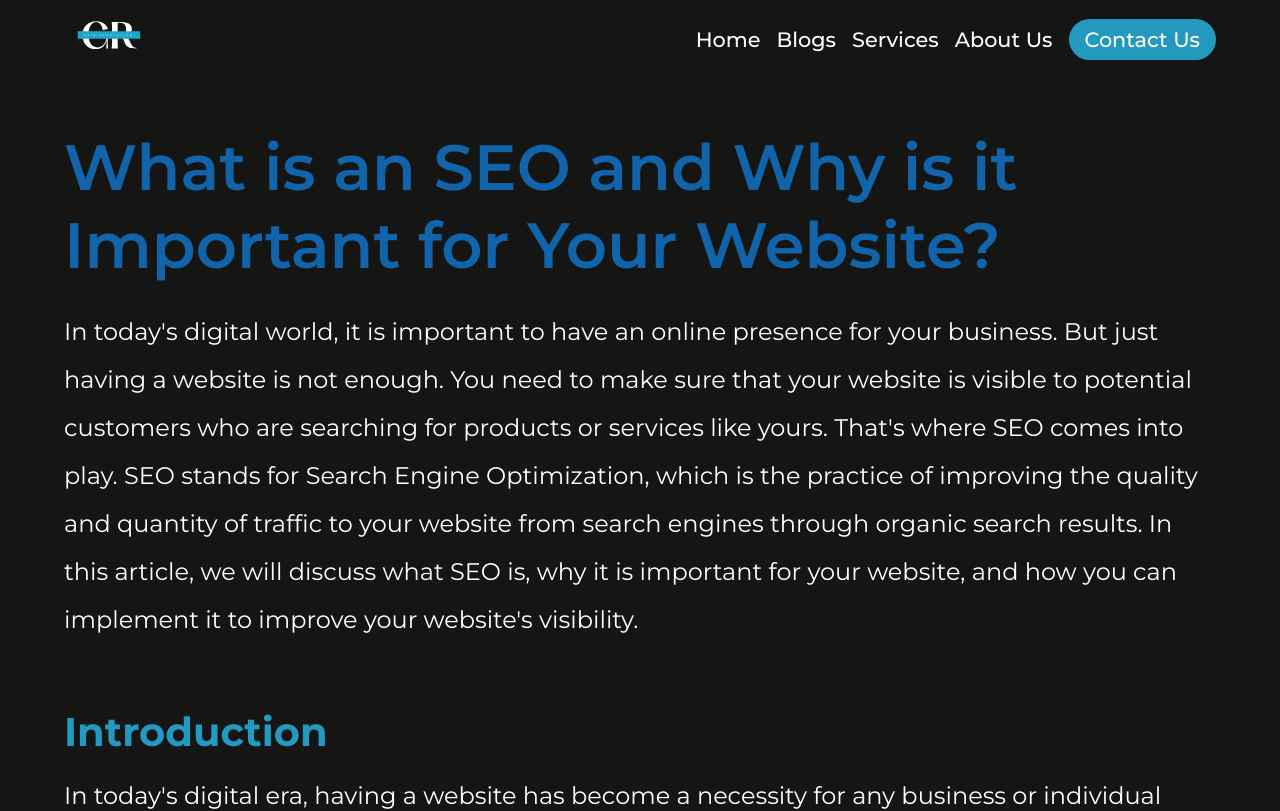
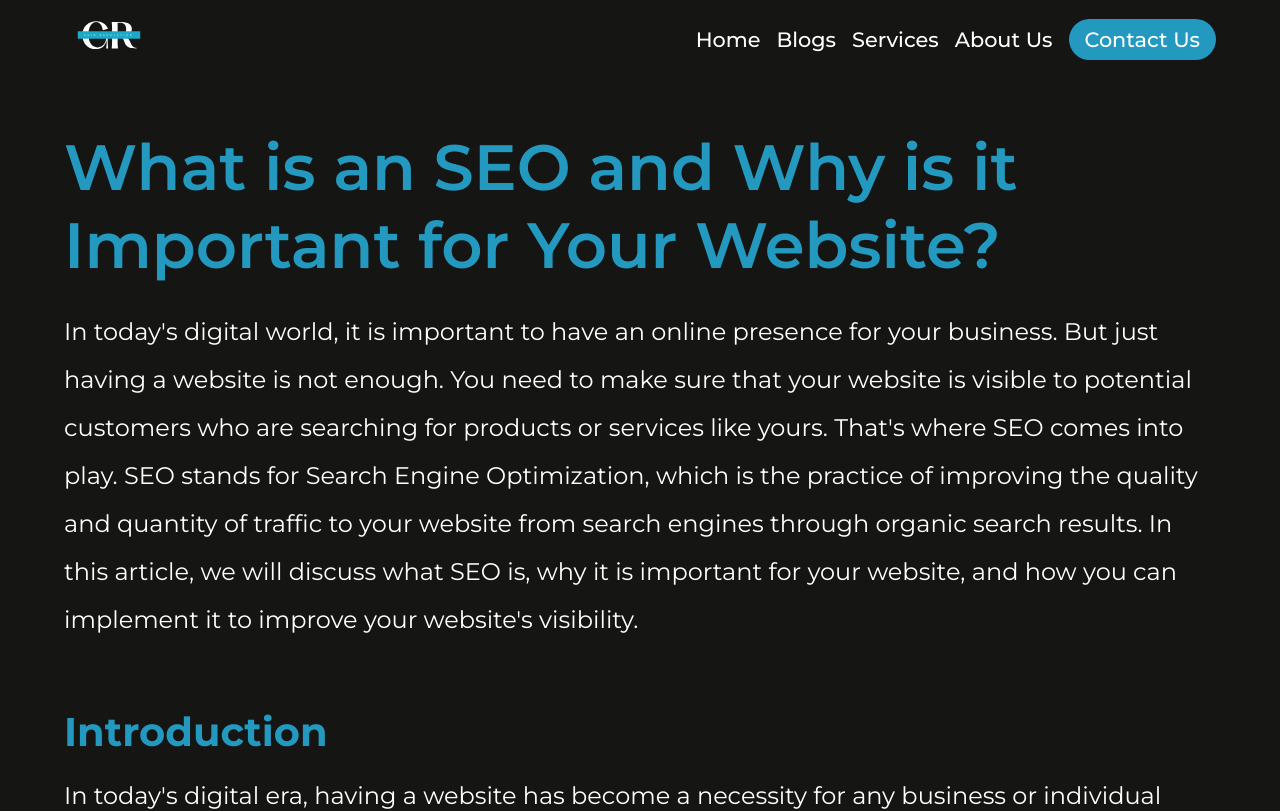
Before and after one commit to Rav1639/gridReputation, a Next.js app: page /blog1 in a window 1280 px wide. Shown: the top 811 px of the page. Built offline with nearby package versions, Linux system fonts and the light colour scheme.

Commit message:
Update blogs.module.css

```diff
--- a/styles/blogs.module.css
+++ b/styles/blogs.module.css
@@ -5,7 +5,7 @@
     font-size: 4rem;
     padding-bottom: 0.5rem;
     font-weight: 600;
-    color: #1163aa;
+    color: var(--themeColor);
 }
 .subHead{
     font-size: 1.7rem;
```
